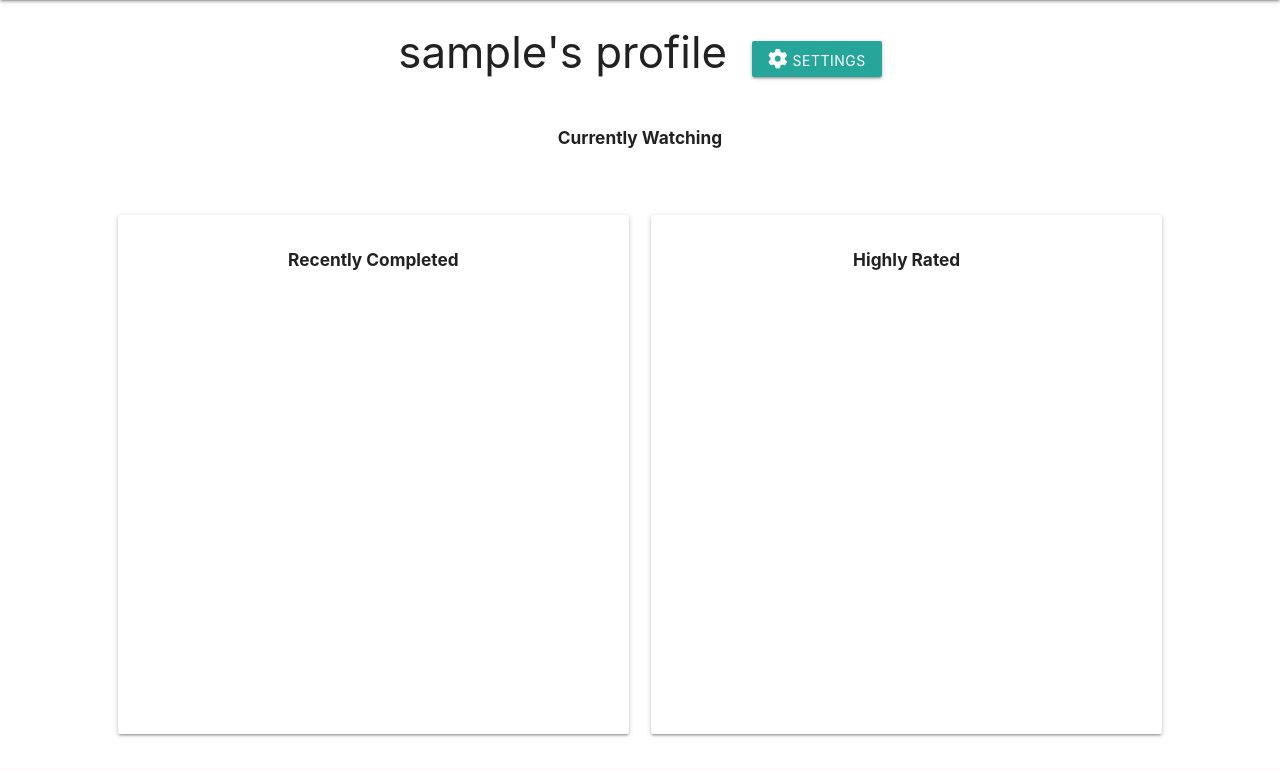
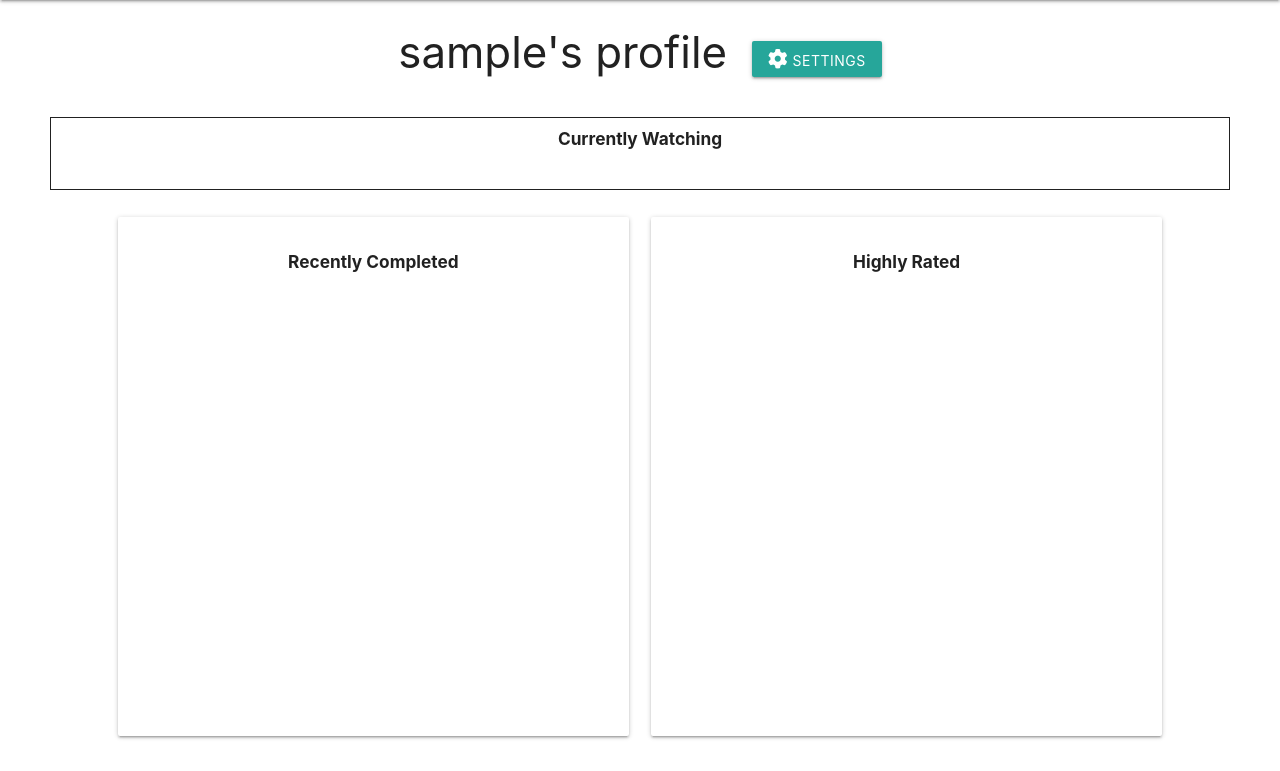
Before and after one commit to nhamidi90/k-watch, a Flask app: a page that uses templates/profile.html in a window 1280 px wide. Shown: the part 64-835 px from the top of the page. Before the commit the page ends 801 px from the top, so only its background shows below. Run offline with Flask 3, Linux system fonts and the light colour scheme; the visitor is signed in with stand-in values (Sample User, id 1); a database or web service that is not in the repository returns one stand-in record (values such as "Sample title"); some libraries are stand-ins or nearby versions.

Commit message:
Fix alignment of currently watching section

```diff
--- a/templates/profile.html
+++ b/templates/profile.html
@@ -58,19 +58,21 @@
 </div>
 
 <!-- currently watching  -->
-<div class="row">
-    <div class="col s10 offset-m1">
+<div class="row row-margin">
     <h6>Currently Watching</h6>
-        <div class="currently-watching">
+
     {% for show in shows %}
     {% if (show.status == "Currently watching") and (session.user|lower == show.created_by|lower) %}
-            <div><img src="{{ show.image }}" class="images">
-                <p class="title-align">{{ show.title }}</p>
+    <div class="currently-watching col img-spacing">
+        {% if show.image %}
+            <img src="{{ show.image }}" class="images">
+        {% else %}
+            <img src="{{ url_for('static', filename='images/no-img.png') }}" class="images">
+        {% endif %}
+        <p>{{ show.title }}</p>
     </div>
     {% endif %}
     {% endfor %}
-        </div>
-    </div>
 </div>
 
 <div class="row">
```
Lines whose indentation alone changed are shown as unchanged.
